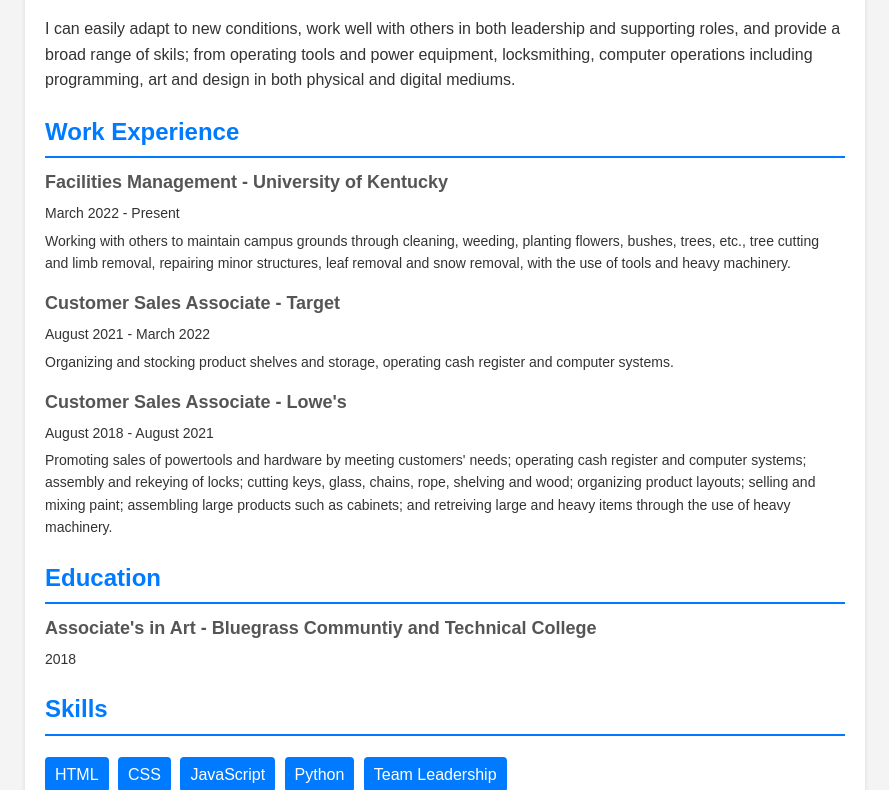
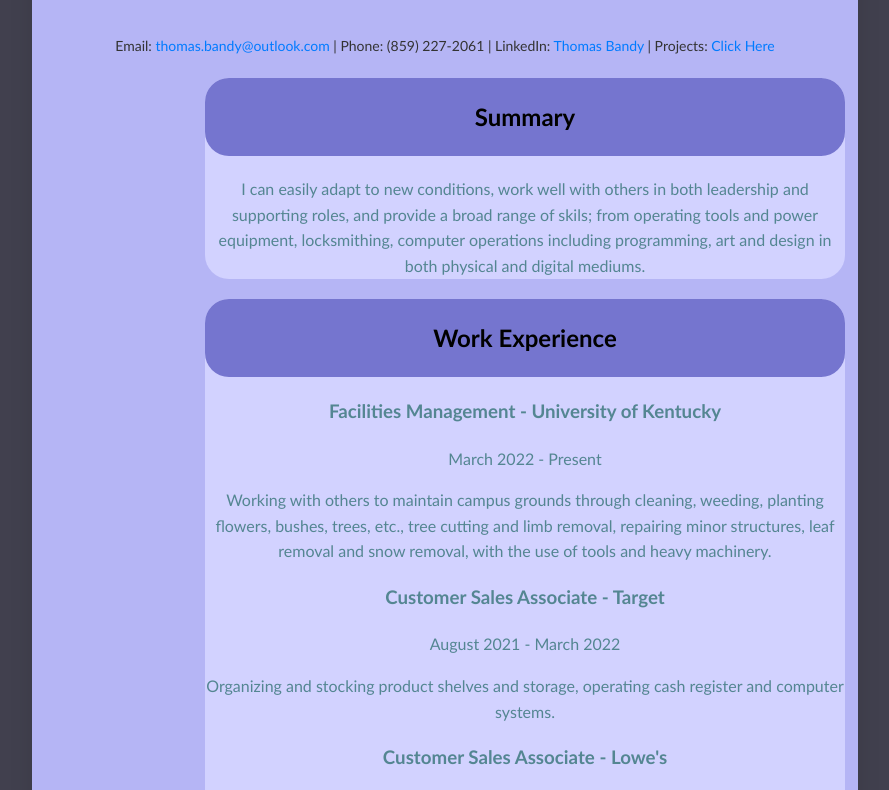
Before and after one commit to ThomasBandy/ThomasBandy.github.io, a plain HTML site: page index.html in a window 1280 px wide. Shown: the part 186-976 px from the top of the page, without its empty margins (195-1084 px from the left). Drawn offline with Linux system fonts and the light colour scheme.

Commit message:
Projects page added

```diff
--- a/index.html
+++ b/index.html
@@ -3,77 +3,14 @@
     <head>
         <meta charset="UTF-8" />
         <meta name="viewport" content="width=device-width, initial-scale=1.0" />
-        <title>Thomas Bandy's Resume</title>
+        <title>Resume | Thomas Bandy</title>
+        <link rel="stylesheet" id="css" href="style.css">-
     </head>
 
-    <style>
-        body {
-            font-family: Arial, sans-serif;
-            line-height: 1.6;
-            margin: 0;
-            padding: 0;
-            color: #333;
-            background-color: #f4f4f4;
-        }
-        .container {
-            max-width: 800px;
-            margin: 20px auto;
-            padding: 20px;
-            background: #fff;
-            border-radius: 8px;
-            box-shadow: 0 2px 5px rgba(0, 0, 0, 0.1);
-        }
-        h1,
-        h2 {
-            color: #007bff;
-        }
-        .header {
-            text-align: center;
-        }
-        .header h1 {
-            margin: 10px 0;
-        }
-        .contact {
-            margin: 10px 0;
-            font-size: 14px;
-        }
-        .contact a {
-            color: #007bff;
-            text-decoration: none;
-        }
-        .section {
-            margin: 20px 0;
-        }
-        .section h2 {
-            margin-bottom: 10px;
-            border-bottom: 2px solid #007bff;
-            padding-bottom: 5px;
-        }
-        .item {
-            margin-bottom: 15px;
-        }
-        .item h3 {
-            margin: 0;
-            font-size: 18px;
-            color: #555;
-        }
-        .item p {
-            margin: 5px 0;
-            font-size: 14px;
-        }
-        .skills ul {
-            list-style: none;
-            padding: 0;
-        }
-        .skills ul li {
-            display: inline-block;
-            background: #007bff;
-            color: #fff;
-            padding: 5px 10px;
-            margin: 5px 5px 5px 0;
-            border-radius: 4px;
-        }
-    </style>
+
+
+
+
 
     <body>
         <main class="container">
@@ -85,11 +22,14 @@
                         >thomas.bandy@outlook.com</a
                     >
                     | Phone: (859) 227-2061 | LinkedIn:
-                    <a href="#">linkedin.com/in/thomas-bandy-858121349</a>
+                    <a href="linkedin.com/in/thomas-bandy-858121349">Thomas Bandy</a>
+                    | Projects:
+                    <a href="projects.html">Click Here</a>
+
                 </p>
             </section>
-            <section class="section">
-                <h2>Summary</h2>
+            <section class="section section1">
+                <h2 id="subtitle">Summary</h2>
                 <p>
                     I can easily adapt to new conditions, work well with
                     others in both leadership and supporting roles, and provide
@@ -99,7 +39,7 @@
                 </p>
             </section>
             <section class="section">
-                <h2>Work Experience</h2>
+                <h2 id="subtitle">Work Experience</h2>
                 <div class="item">
                     <h3>Facilities Management - University of Kentucky</h3>
                     <p>March 2022 - Present</p>
@@ -131,14 +71,14 @@
                 </div>
             </section>
             <div class="section">
-                <h2>Education</h2>
+                <h2 id="subtitle">Education</h2>
                 <div class="item">
                     <h3>Associate's in Art - Bluegrass Communtiy and Technical College</h3>
                     <p>2018</p>
                 </div>
             </section>
             <section class="section">
-                <h2>Skills</h2>
+                <h2 id="subtitle">Skills</h2>
                 <div class="skills">
                     <ul>
                         <li>HTML</li>
@@ -150,6 +90,9 @@
                 </div>
             </section>
             </section>
+            <section>
+
+            </section>
         </main>
     </body>
 </html>
--- /dev/null
+++ b/style.css
@@ -0,0 +1,55 @@
+body {
+    font-family: 'Trebuchet MS', 'Lucida Sans Unicode', 'Lucida Grande', 'Lucida Sans', Arial, sans-serif;
+    line-height: 1.6;
+    margin: 0;
+    padding: 0;
+    color: #333;
+    background-color: #41404e;
+    justify-items: center;
+
+}
+.container {
+    justify-items: center;
+    max-width: 800px;
+    margin: 20px auto;
+    padding: 1vw;
+    background: #b5b5f5;
+    border-radius: 36px;
+    box-shadow: 0 20px 25px rgba(5, 2, 13, 0.1);
+    border: black;
+}
+h1{
+    font-size: 50px;
+    justify-content: center;
+}
+.section {
+    position: relative;
+    left: 10%;
+    max-width: 80%;
+    margin: 20px auto;
+    padding: 0px;
+    border-radius: 24px;
+    background-color: #d2d2ff;
+    text-align: center;
+    color: rgb(84, 134, 146);
+}
+#subtitle {
+    max-width: 100%;
+    margin: 20px auto;
+    padding: 20px;
+    border-radius: 24px;
+    background-color: #7575cf;
+    text-align: center;
+    color: rgb(0, 0, 0);
+}
+.contact {
+    margin: 10px 0;
+    font-size: 14px;
+}
+.contact a {
+    color: #007bff;
+    text-decoration: none;
+}
+.section {
+    margin: 20px 0;
+}
```
Also changed, not shown: projects.html (added, +32 -0 lines).
